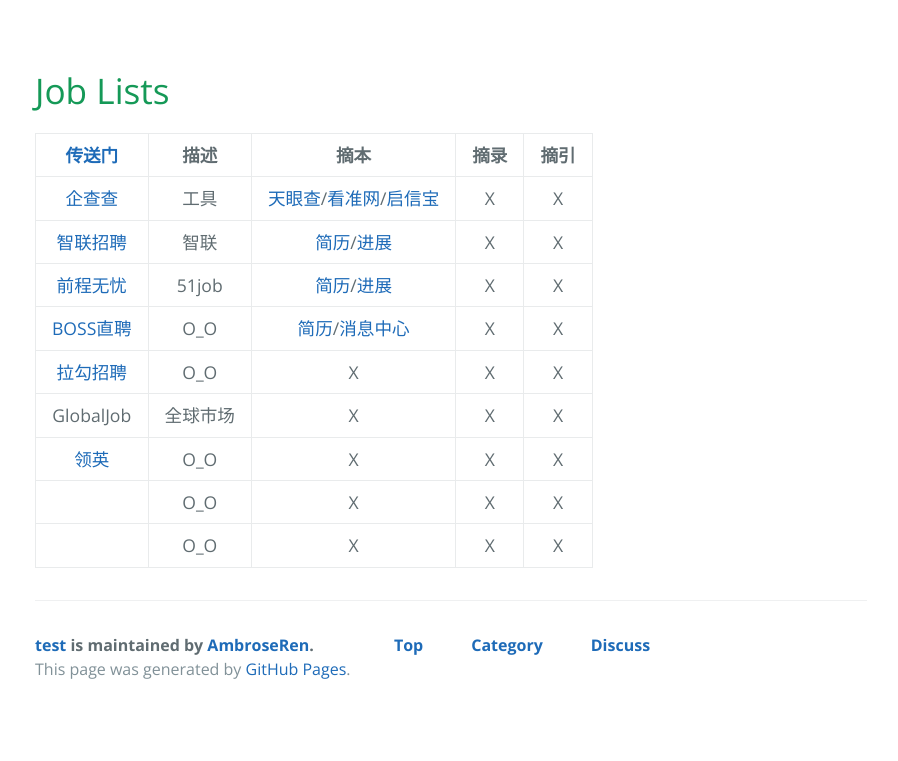
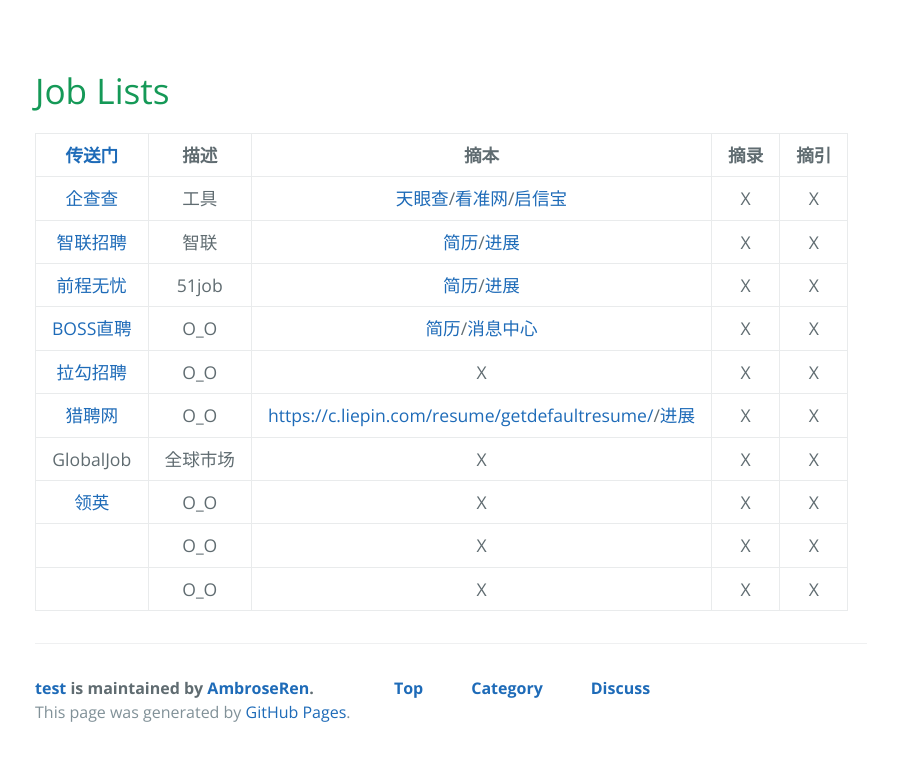
Before and after one commit to AmbroseRen/test, a Jekyll site: the page built from Library/job.md, in a window 1280 px wide. Shown: the top 761 px of the page, without its empty margins (81-979 px from the left). Built offline with Jekyll 4.4.1, drawn with Linux system fonts in a browser that asks for light colours; our own code applies the rules of GitHub Pages for plain Markdown files; the repository's description, which GitHub fills in, is left out.

Commit message:
Update job.md

```diff
--- a/Library/job.md
+++ b/Library/job.md
@@ -11,6 +11,7 @@
 | [前程无忧](https://www.51job.com/) | 51job | [简历](https://i.51job.com/resume/resume_center.php)/[进展](https://i.51job.com/userset/resume_browsed.php) | X | X |
 | [BOSS直聘](https://www.zhipin.com/) | O_O | [简历](https://www.zhipin.com/web/geek/resume)/[消息中心](https://www.zhipin.com/web/geek/chat) | X | X |
 | [拉勾招聘](https://www.lagou.com/) | O_O | X | X | X |
+| [猎聘网](https://c.liepin.com/) | O_O | [https://c.liepin.com/resume/getdefaultresume/](https://c.liepin.com/resume/getdefaultresume/)/[进展](https://c.liepin.com/apply/applylist/) | X | X |
 | GlobalJob | 全球市场 | X | X | X |
 | [领英](https://www.linkedin.com/) | O_O | X | X | X |
 | []() | O_O | X | X | X |
```
